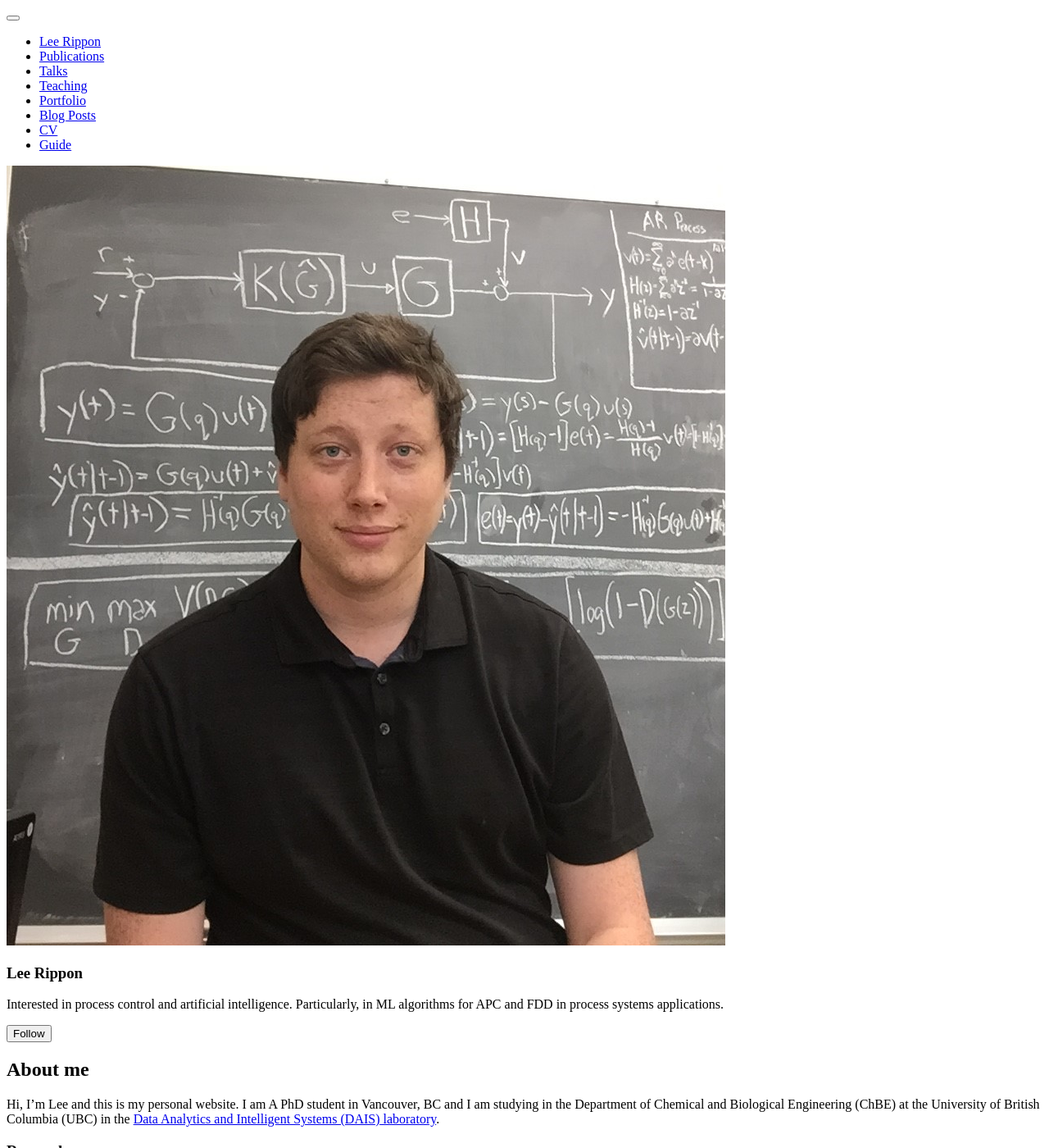
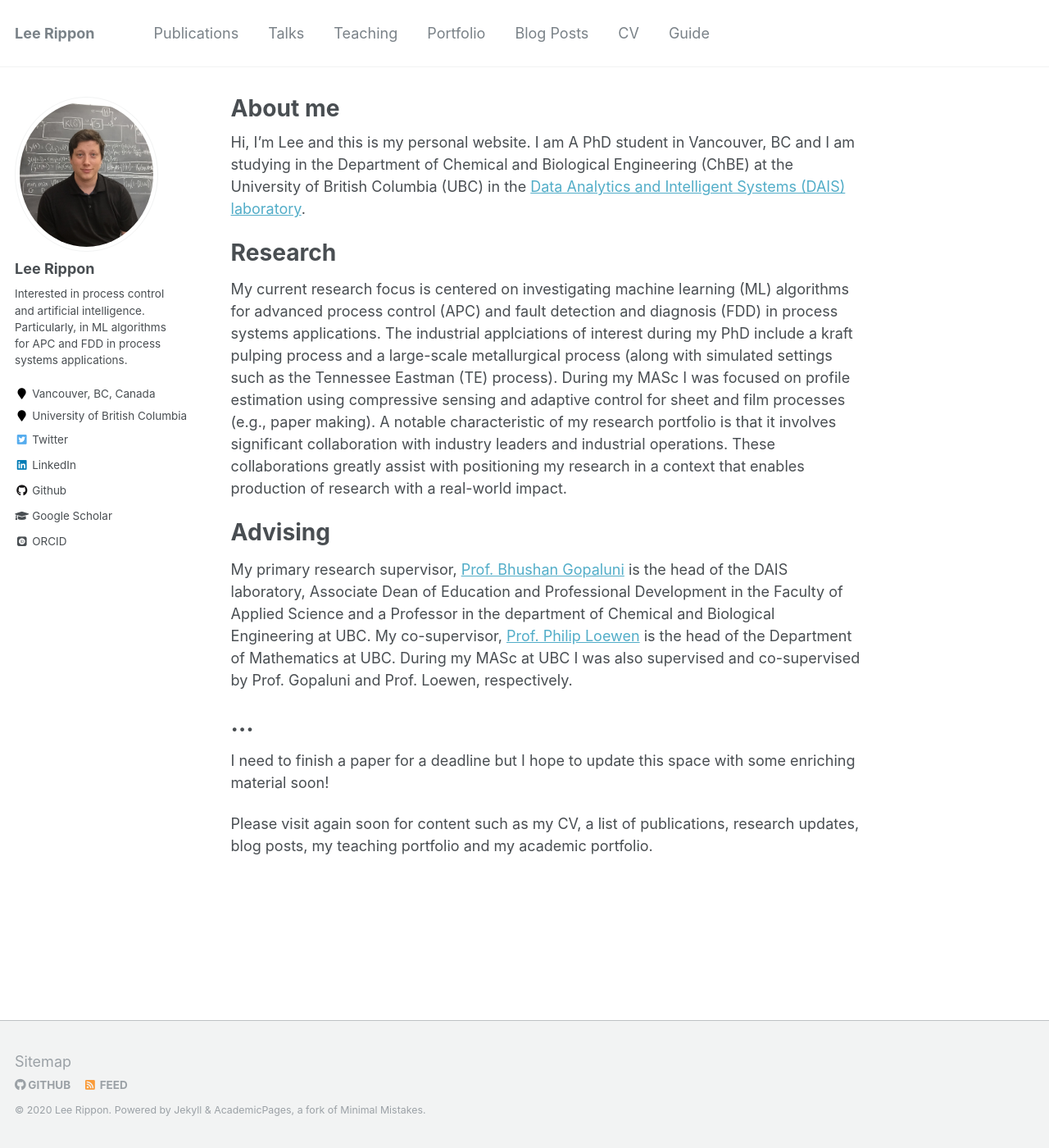
Before and after one commit to LeeRippon/LeeRippon.github.io, a Jekyll site: the page built from _pages/about.md, in a window 1280 px wide and 1400 px high. Shown: the whole window at 82% size. Built offline with Jekyll 4.4.1, drawn with Linux system fonts in a browser that asks for light colours; some web fonts are replaced; a script bundle is joined from its source files by our own code.

Commit message:
Update _config.yml

```diff
--- a/_config.yml
+++ b/_config.yml
@@ -5,10 +5,10 @@
 # For technical reasons, this file is *NOT* reloaded automatically when you use
 # `jekyll serve`. If you change this file, please restart the server process.
 
-plugins:
-  - jekyll-remote-theme
-remote_theme             : "mmistakes/minimal-mistakes@4.19.0"
-minimal_mistakes_skin    : "dark" # "air", "aqua", "contrast", "dark", "dirt", "neon", "mint", "plum", "sunrise"
+#plugins:
+#  - jekyll-remote-theme
+#remote_theme             : "mmistakes/minimal-mistakes@4.19.0"
+#minimal_mistakes_skin    : "dark" # "air", "aqua", "contrast", "dark", "dirt", "neon", "mint", "plum", "sunrise"
 
 # Site Settings
 locale                   : "en-CAD"
@@ -151,7 +151,7 @@ exclude:
   - package.json
   - tmp
   - vendor
-  - assets
+ # - assets
 keep_files:
   - .git
   - .svn
```
